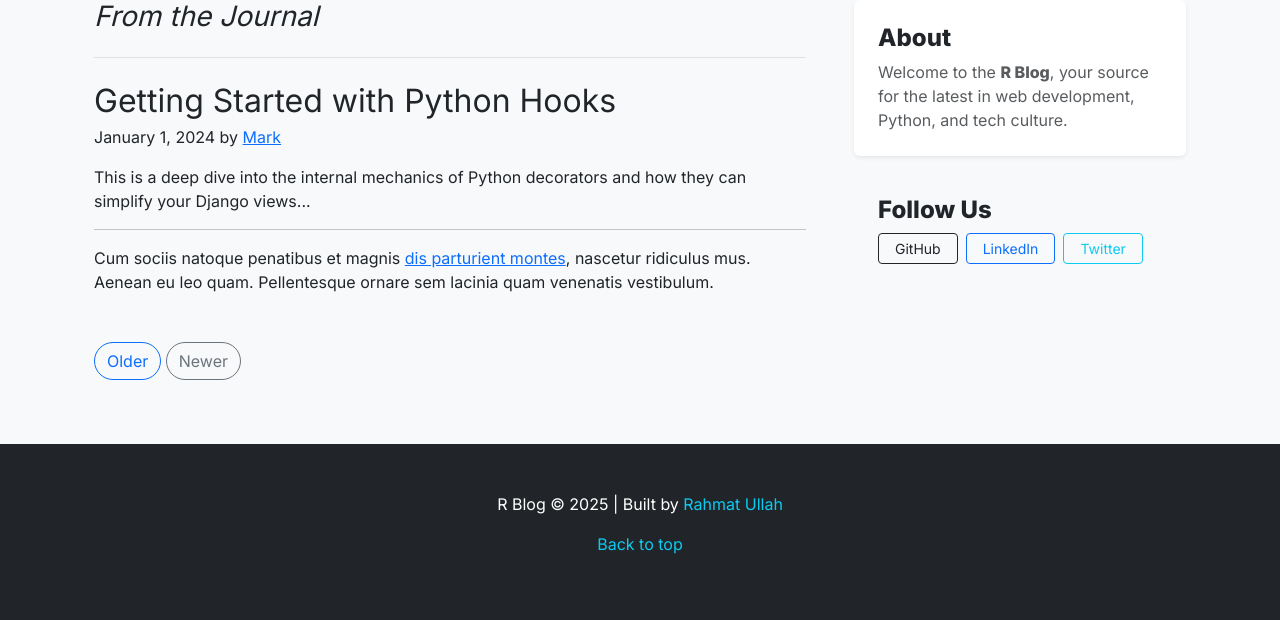
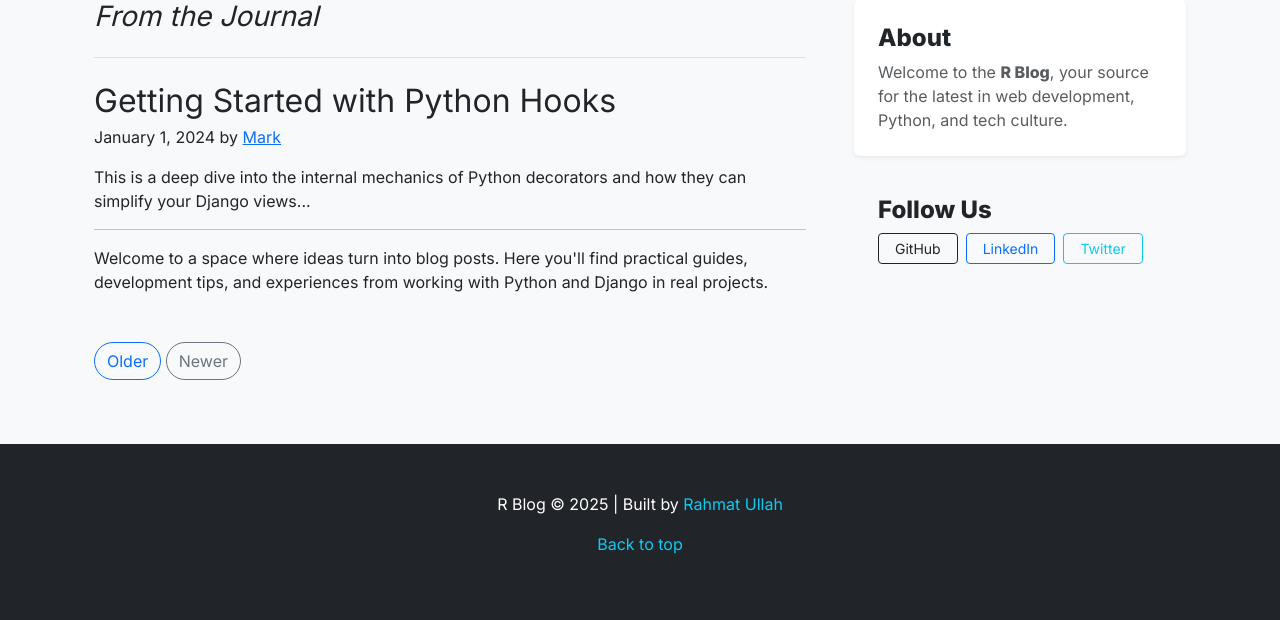
Before and after one commit to rahmat-ullah9/R_Blog_Website, a Django app: page / in a window 1280 px wide. Shown: the part 839-1459 px from the top of the page. Run offline with Django 5.2, Linux system fonts and the light colour scheme; data comes from the database, SQL or seed files in the repository.

Commit message:
Some changes in html file

```diff
--- a/templates/home.html
+++ b/templates/home.html
@@ -79,7 +79,11 @@
                     <p class="blog-post-meta">January 1, 2024 by <a href="#">Mark</a></p>
                     <p>This is a deep dive into the internal mechanics of Python decorators and how they can simplify your Django views...</p>
                     <hr>
-                    <p>Cum sociis natoque penatibus et magnis <a href="#">dis parturient montes</a>, nascetur ridiculus mus. Aenean eu leo quam. Pellentesque ornare sem lacinia quam venenatis vestibulum.</p>
+                    <p>
+                       Welcome to a space where ideas turn into blog posts.
+                       Here you'll find practical guides, development tips, and experiences
+                       from working with Python and Django in real projects.
+                    </p>
                 </article>
 
                 <nav class="blog-pagination" aria-label="Pagination">
```
